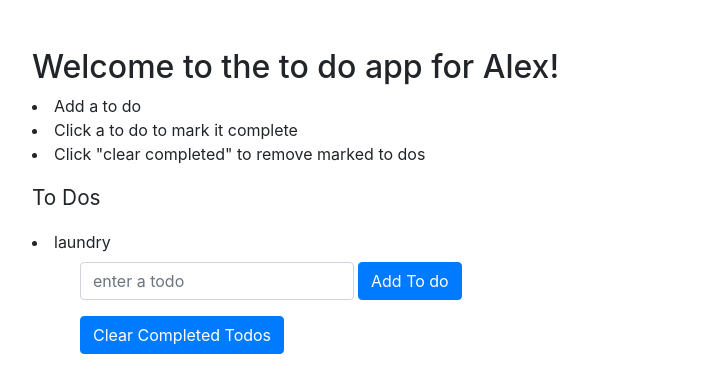
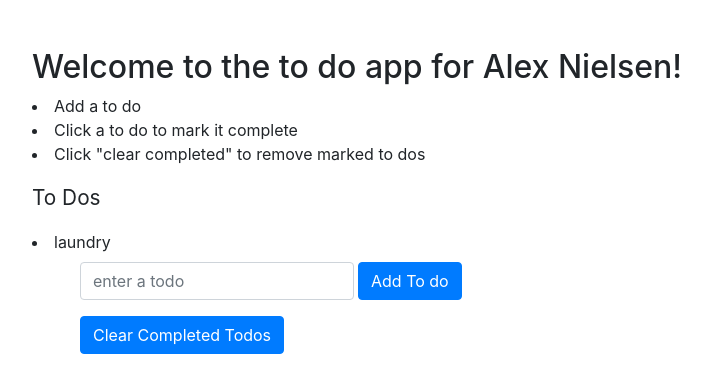
Before and after one commit to bushbass/lambda-react-I, a React (Create React App) app: page / in a window 1280 px wide. Shown: the top 392 px of the page, without its empty margins (16-727 px from the left). Built offline with nearby package versions, Linux system fonts and the light colour scheme.

Commit message:
changed name on front page

```diff
--- a/src/components/TodoComponents/Title.js
+++ b/src/components/TodoComponents/Title.js
@@ -3,7 +3,7 @@ import React from 'react';
 export default function Title() {
   return (
     <div>
-      <h2>Welcome to the to do app for Alex!</h2>
+      <h2>Welcome to the to do app for Alex Nielsen!</h2>
 
       <li>Add a to do</li>
       <li>Click a to do to mark it complete</li>
```
